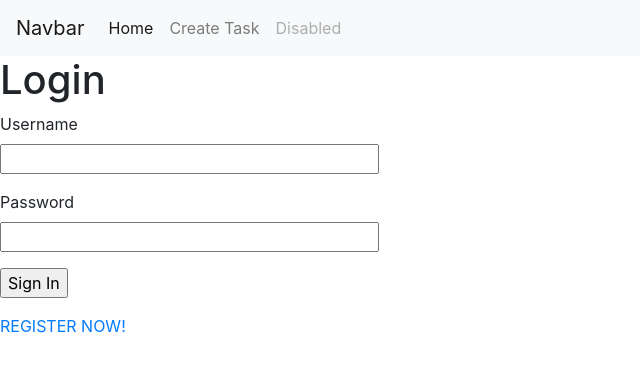
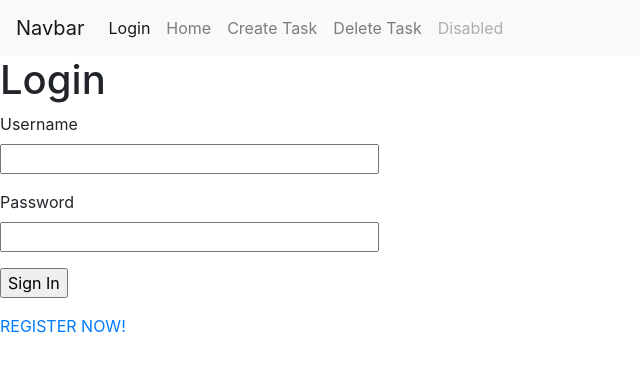
Before and after one commit to ZetaVII/Task-Manager-App, a Flask app: page / in a window 1280 px wide. Shown: the top 372 px of the page, without its empty margins (0-640 px from the left). Run offline with Flask 2, Linux system fonts and the light colour scheme; some libraries are stand-ins or nearby versions.

Commit message:
Update base.html
Added a dedicated home page (overview) and delete task page

```diff
--- a/app/templates/base.html
+++ b/app/templates/base.html
@@ -15,10 +15,16 @@
                         <div class="collapse navbar-collapse" id="navbarNav">
                           <ul class="navbar-nav">
                             <li class="nav-item active">
-                              <a class="nav-link" href="{{ url_for('login') }}">Home <span class="sr-only">(current)</span></a>
+                              <a class="nav-link" href="{{ url_for('login') }}"> Login <span class="sr-only">(current)</span></a>
+                            </li>
+                            <li class="nav-item">
+                              <a class="nav-link" href="{{ url_for('overview') }}">Home</a>
                             </li>
                             <li class="nav-item">
                               <a class="nav-link" href="{{ url_for('createtask') }}">Create Task</a>
+                            </li>
+                            <li class="nav-item">
+                              <a class="nav-link" href="{{ url_for('deletetask') }}">Delete Task</a>
                             </li>
                             <li class="nav-item">
                               <a class="nav-link disabled" href="#">Disabled</a>
```
